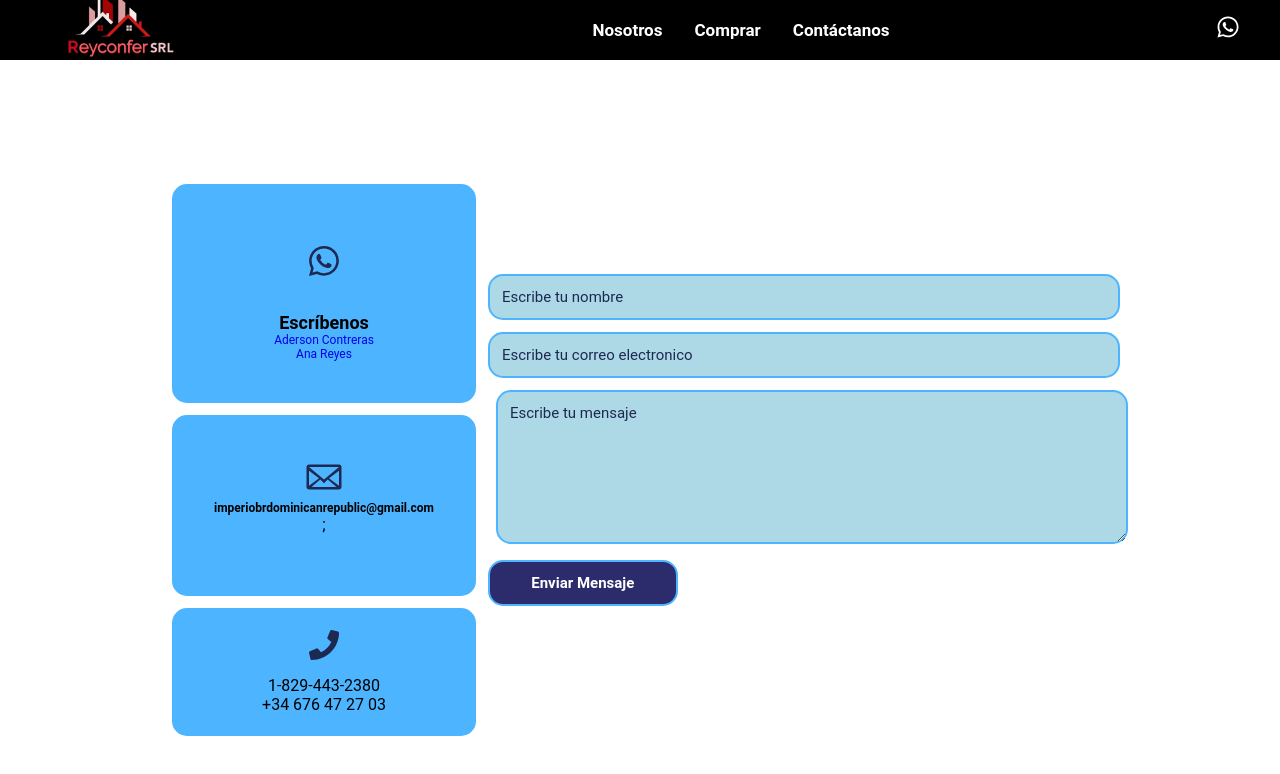
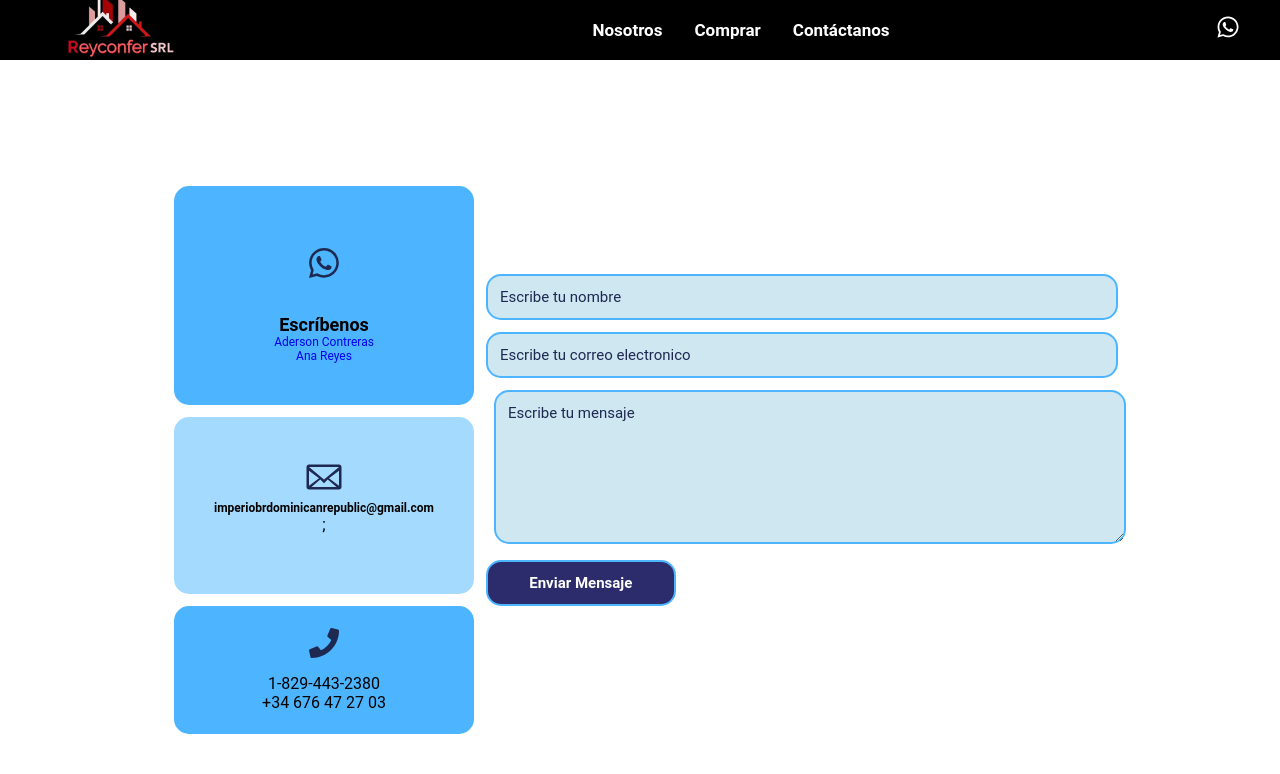
Before and after one commit to Luis0830/real-state, a React (Create React App) app: page /contactenos in a window 1280 px wide. Shown: the top 774 px of the page. Built offline with nearby package versions, Linux system fonts and the light colour scheme.

Commit message:
last change

```diff
--- a/src/components/Imuebles.js
+++ b/src/components/Imuebles.js
@@ -263,6 +263,7 @@ const Imuebles = () => {
       exit="out"
       variants={animationTwo}
       transition={transition}
+      className="bg-gradient-to-b from-rose-100 to-teal-100"
     >
       <NavTwo />
       <div className="grid">
--- a/src/components/contact/Contact.js
+++ b/src/components/contact/Contact.js
@@ -30,7 +30,7 @@ function Contact() {
   return (
     <>
     <NavTwo />
-    <motion.div initial='out' animate='in' exit='out' variants={animationThree} className='h-screen sm:h-full bg-gradient-to-br from-navi to-naviblue '>
+    <motion.div initial='out' animate='in' exit='out' variants={animationThree} className='h-screen sm:h-full bg-gradient-to-br from-navi via-d-blue to-d-red '>
     <Helmet>
                 <title>Proyectos</title>
                 <meta name="description" content="Contactanos para informacion, contizaciones, Detalles " />
@@ -46,7 +46,7 @@ function Contact() {
       <Link to={'https://api.whatsapp.com/send?phone=34676472703'} target='_blank' className=' no-underline cursor-pointer'><p>Ana Reyes</p></Link>
       </div>
       </div>
-    <div className='sm:flex-col p-10 sm:m-0 sm:p-0 sm:ml-6 border-solid border-lineblue bg-lineblue rounded-[15px] overflow-hidden border-2 m-3  max-w-xs'>
+    <div className='sm:flex-col p-10 sm:m-0 sm:p-0 sm:ml-6 bg-lineblue backdrop-filter bg-opacity-50 rounded-[15px] overflow-hidden border-2 m-3  max-w-xs'>
       <GoMail className='text-[40px] sm:-mb-[40px] sm:mt-5 text-navi'/>
       <div className='flex  mb-5 sm:m-0 sm:mt-8 sm:mb-0 flex-col '>
       <div className='space-y-2 sm:space-y-1  font-[600]'>
@@ -65,9 +65,9 @@ function Contact() {
     <div className=' md:mr-[25%] sm:mr-0 h-screen w-[50%] sm:h-[60%] sm:mt-[30%] sm:w-full sm:mr-0  flex items-center justify-center content-center'>
       <form ref={form} onSubmit={sendEmail} className='space-y-3  w-[100%] gap-5 flex-col content-center items-center justify-center'>
       <div className='sm:flex sm:content-center sm:items-center sm:justify-center'><h2 className='text-white -mt-20'>Escríbenos</h2></div>
-        <input type="text" name='name' placeholder='Escribe tu nombre' className='w-[100%] p-3 border-solid placeholder-navi bg-textarea border-[2px] border-lineblue rounded-[15px] outline-hoveline text-[15px] focus:ring-hoveline focus:border-navi block' required/>
-        <input type="email" name='email' placeholder='Escribe tu correo electronico' className=' p-3 w-[100%] placeholder-navi bg-textarea  border-lineblue border-solid border-[2px] outline-hoveline text-[15px] rounded-[15px]' required/>
-        <textarea name="message" rows="7" placeholder='Escribe tu mensaje' className='w-full p-3 border-solid placeholder-navi bg-textarea border-lineblue border-[2px] m-2 sm:m-0 w-[100%] outline-hoveline text-[15px] rounded-[15px]' required></textarea>
+        <input type="text" name='name' placeholder='Escribe tu nombre' className='w-[100%] p-3 bg-opacity-60  border-solid placeholder-navi bg-textarea border-[2px] border-lineblue rounded-[15px] outline-hoveline text-[15px] focus:ring-hoveline focus:border-navi block' required/>
+        <input type="email" name='email' placeholder='Escribe tu correo electronico' className=' p-3 bg-opacity-60  w-[100%] placeholder-navi bg-textarea  border-lineblue border-solid border-[2px] outline-hoveline text-[15px] rounded-[15px]' required/>
+        <textarea name="message" rows="7" placeholder='Escribe tu mensaje' className='w-full p-3 border-solid bg-opacity-60 placeholder-navi bg-textarea border-lineblue border-[2px] m-2 sm:m-0 w-[100%] outline-hoveline text-[15px] rounded-[15px]' required></textarea>
         <div className='sm:flex sm:content-center sm:items-center sm:justify-center'><button type='submit' className='btn btn-primary bg-naviblue text-white font-bold text-[14px] rounded-[15px] placeholder-navi border-solid border-lineblue border-[2px] outline-hoveline text-[15px] p-3 w-[30%] sm:w-[70%]'>Enviar Mensaje</button></div>
       </form>
       </div>
--- a/tailwind.config.js
+++ b/tailwind.config.js
@@ -2,7 +2,11 @@
 module.exports = {
   content: [ "./src/**/*.{js,jsx,ts,tsx}"],
   theme: {
-    extend: {},
+    extend: {
+      backgroundImage: {
+        'gradient-radial': 'radial-gradient(var(--tw-gradient-stops))',
+      }
+    },
     colors: {
       'd-blue': '#00204a',
       'd-red': '#ad2831',
```
